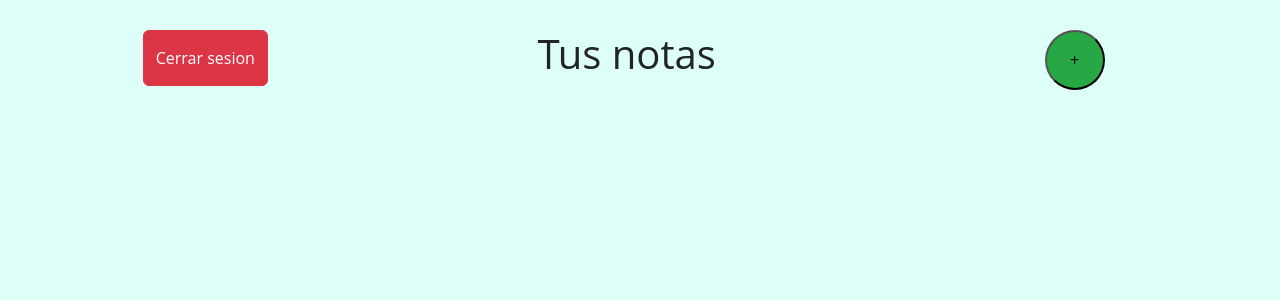
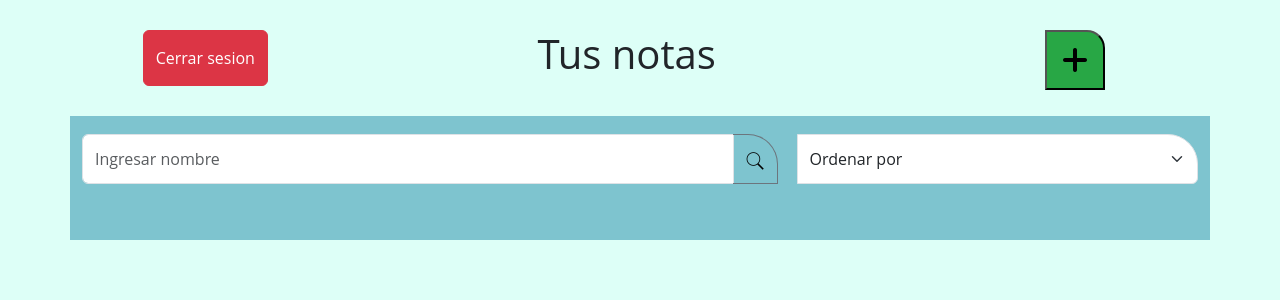
Before and after one commit to MateK12/Bloc_notas, a Flask app: template templates/Dashboard.html in a window 1280 px wide. Shown: the top 300 px of the page. Run offline with Flask 3, Linux system fonts and the light colour scheme; the template is opened without the code that fills it, so the values that code supplies are empty; some libraries are stand-ins or nearby versions.

Commit message:
ordenar-importancia, estilos botones

```diff
--- a/app.py
+++ b/app.py
@@ -62,13 +62,11 @@ mysql = MySQL(app)
 
 @app.route("/crear_cuenta",methods=["POST","GET"])
 def crear_cuenta():
-    print("llego")
     user_exists = sesion1.query(User).filter(User.usuario == request.json["usuario_value"],).first() #Veo si el usuario NO existe
     if user_exists == None:
         hashed_psswd = Contetxo.hash(request.json["contraseña_value"]) #Hasheo contraseña
         sesion1.add(User(usuario = request.json["usuario_value"], contraseña = hashed_psswd)) #Agrego usuario y su contraseña hasheada
         sesion1.commit()
-        print("Crea la cuenta")
         msg = {
             "mensaje":"La cuenta ha sido creada con exito",
             "creacion":True
@@ -79,7 +77,6 @@ def crear_cuenta():
                 "mensaje":"La cuenta ya existe",
                 "creacion":False
             }
-        print("cuenta existente")
         return msg
     else:
         print("falloooo")
@@ -117,7 +114,7 @@ def iniciar_sesion():
                 return msg
     else:
             return("falloooo")
-@app.route("/Agregar_tareas", methods=["POST","GET"])           #Iniciar sesion
+@app.route("/Agregar_tareas", methods=["POST","GET"])
 def agregar_tareas():
     sesion1.add(Tarea(nombre = request.json["nombre"], descripcion = request.json["descripcion"],
     importancia = request.json["importancia"], Usuario_id = request.json["id_usuario"],
@@ -125,9 +122,8 @@ def agregar_tareas():
     consulta = sesion1.query(Tarea).filter(
             Tarea.id == request.json["id_usuario"],
         ).all()
-    print(len(consulta))
     sesion1.commit()
-    print("Crea la tarea")
+    print("Importancia ",request.json["importancia"])
     nombre_lista= []
     importancia_lista = []
     descripcion_lista = []
@@ -183,7 +179,7 @@ def Traer_Tarea():
     obtener_datos_tarea = sesion1.query(Tarea).filter(
             Tarea.id == request.json["id"],
         ).all()
-
+    print("la importancia es ",obtener_datos_tarea[0].importancia)
     msg = {
             "mensaje":"tarea lista para editar",
             "id": obtener_datos_tarea[0].id,
--- a/package.json
+++ b/package.json
@@ -1,5 +1,6 @@
 {
   "dependencies": {
+    "bootstrap-icons": "^1.10.5",
     "remodal": "^1.1.1"
   }
 }
--- a/scripts/dashboard.js
+++ b/scripts/dashboard.js
@@ -1,13 +1,14 @@
 let API = "http://127.0.0.1:5000";
 
 
-
-
-
-//Funcion para crear plantilla
+let tareas = []
+let ordenar_Select = document.getElementById("ordenar_por");
 let task_container = document.getElementById("task_container");
 let boton_add = document.getElementById("btn_add");
+console.log("fdfadfa")
+
 function create_task(titulo,descripcion ,importancia,fecha = "ahora",id=localStorage.getItem("id_usuario")+1) {
+
     let container = document.createElement("div");
     container.innerHTML = `
     <br>
@@ -26,8 +27,7 @@ function create_task(titulo,descripcion ,importancia,fecha = "ahora",id=localSto
   </div> <br>`
   container.className = "col-xl-4 col-lg-4 col-md-6 col-sm-12 col-xs-12";
   task_container.appendChild(container);
-  let btn_editar = document.querySelector("abrirModalEditar");
-}
+ }
 boton_add.addEventListener("click",create_task);
 
 
@@ -45,6 +45,14 @@ async function Obtener_tareas(id) {
   localStorage.setItem("tareas",res);
   if (res.creacion) {
     for (let i = 0; i < res.nombre.length; i++) {
+    let obj_tarea = {
+        titulo:res.nombre[i],
+        descripcion:res.descripcion[i],
+        importancia:res.importancia[i],
+        fecha:res.fecha[i],
+        id:res.id[i]
+      }
+    tareas.push(obj_tarea)
     create_task(res.nombre[i],res.descripcion[i],res.importancia[i],res.fecha[i],res.id[i]);
     }
     id_ultima_tarea =  res.id[res.id.length -1];
@@ -86,9 +94,47 @@ btn_VM.addEventListener("click",async function  handle_submit(e) {  //Crear tare
   }
 
   // create_task(res.nombre,res.descripcion,res.importancia,res.fecha,res.id)
+})
+ordenar_Select.addEventListener("change",()=>{
+  console.log(ordenar_Select.value)
+  if (ordenar_Select.value=="1") {
+    Ordenar_nombre();
+  }else if (ordenar_Select.value=="2") {
+    Ordenar_Importancia();
+  }else{
+    window.location.reload()
+  }
+  })
+
+function Ordenar_nombre() {
+  task_container.innerHTML = " ";
+  tareas.sort(function (a, b) {
+    if (a.titulo > b.titulo) {
+      return 1;
+    }
+    if (a.titulo < b.titulo) {
+      return -1;
+    }
+    return 0;
+  });
+  for (let i = 0; i < tareas.length; i++) {
+    create_task(tareas[i].titulo,tareas[i].descripcion ,tareas[i].importancia,tareas[i].fecha,tareas[i].id)
+
+      }
+}
+function Ordenar_Importancia() {
+  task_container.innerHTML = " ";
+  tareas.sort(function(a, b) {
+    return b.importancia - a.importancia;
+  });
+  for (let i = 0; i < tareas.length; i++) {
+    create_task(tareas[i].titulo,tareas[i].descripcion ,tareas[i].importancia,tareas[i].fecha,tareas[i].id)
+
+      }
+}
 
 
-})
+
 
 //cerrar sesion
 let cerrar_sesion = document.getElementById("btn_CerrarSesion");
--- a/styles/dashboard.css
+++ b/styles/dashboard.css
@@ -15,8 +15,12 @@ a{color:inherit;text-decoration:none}
 }
 #task_container2{
     background-color:#7ec4cf;
-    height: fit-content;
+  height: fit-content;
 
+}
+#cont_opciones{
+  display: flex;
+  height: 90px;
 }
 .add{
     width: 70px;
@@ -108,7 +112,7 @@ a{color:inherit;text-decoration:none}
     top: 30px;
     width: 60px;
     height: 60px;
-    border-radius: 50%;
+    border-top-right-radius: 30%;
     transition: all 0.2s ease;
     background-color: #28a745;
   }
@@ -130,3 +134,18 @@ a{color:inherit;text-decoration:none}
     text-decoration: none;
     cursor: pointer;
   }
+#barra_buscadora{
+  height: 50px;
+  width: 300px;
+}
+#ordenar_por{
+  height: 50px;
+  border-top-right-radius:30px ;
+
+}
+#btn_buscar{
+  margin-right: 20px;
+  height: 50px;
+  border-left: none;
+  border-top-right-radius:30px ;
+}
--- a/templates/Dashboard.html
+++ b/templates/Dashboard.html
@@ -23,20 +23,29 @@
             </div>
             <div class="col-xl-4 col-lg-4 col-md-4 col-sm-4 col-xs-4" id="cont_titulo">
                 <button id="btn_add" type="button" ></button>
-                <button id="abrirModal" class="hvr-bounce-to-right">+</button>
+                <button id="abrirModal" class="hvr-bounce-to-right"><img src="../assets/añadir.png" alt=""></button>
 
             </div>
         </div>
-
-
     </header>
     <main>
         <div id="task_container2" class="container">
+            <br>
+            <div id="cont_opciones" class="input-group mb-3">
+                <input id="barra_buscadora" type="text" class="form-control" placeholder="Ingresar nombre" aria-label="Recipient's username" aria-describedby="button-addon2">
+                <button class="btn btn-outline-secondary" type="button" id="btn_buscar"><img src="../assets/lupa.png" alt=""></button>
+                <select id="ordenar_por" class="form-select" aria-label="Default select example">
+                    <option selected>Ordenar por</option>
+                    <option value="1">Nombre</option>
+                    <option value="2">Importancia</option>
+                    <option value="3">Fecha de carga</option>
+                </select>
+              </div>
             <div id="task_container" class="row">
 
             </div>
         </div>
-
+        <br><br><br><br>
 
 
         <!-- Ventana modal, por defecto no visible -->
@@ -57,11 +66,11 @@
                         <option value="1">1</option>
                         <option value="2">2</option>
                         <option value="3">3</option>
-                        <option value="3">4</option>
-                        <option value="3">5</option>
+                        <option value="4">4</option>
+                        <option value="5">5</option>
                     </select>
                     <br>
-                    <input id="btn_VM" class="btn btn-primary" type="submit" value="Submit">
+                    <input id="btn_VM" class="btn btn-primary" type="submit" value="Crear">
                 </div>
 
               </div>
```
Also changed, not shown: assets/añadir.png (added), assets/lupa.png (added), package-lock.json.
